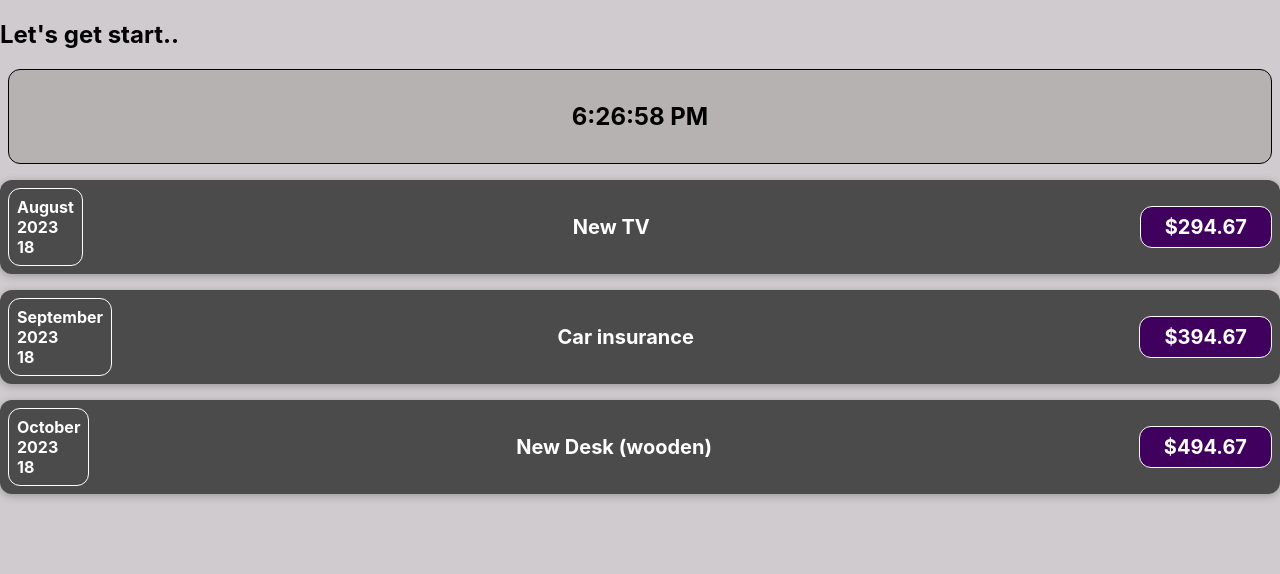
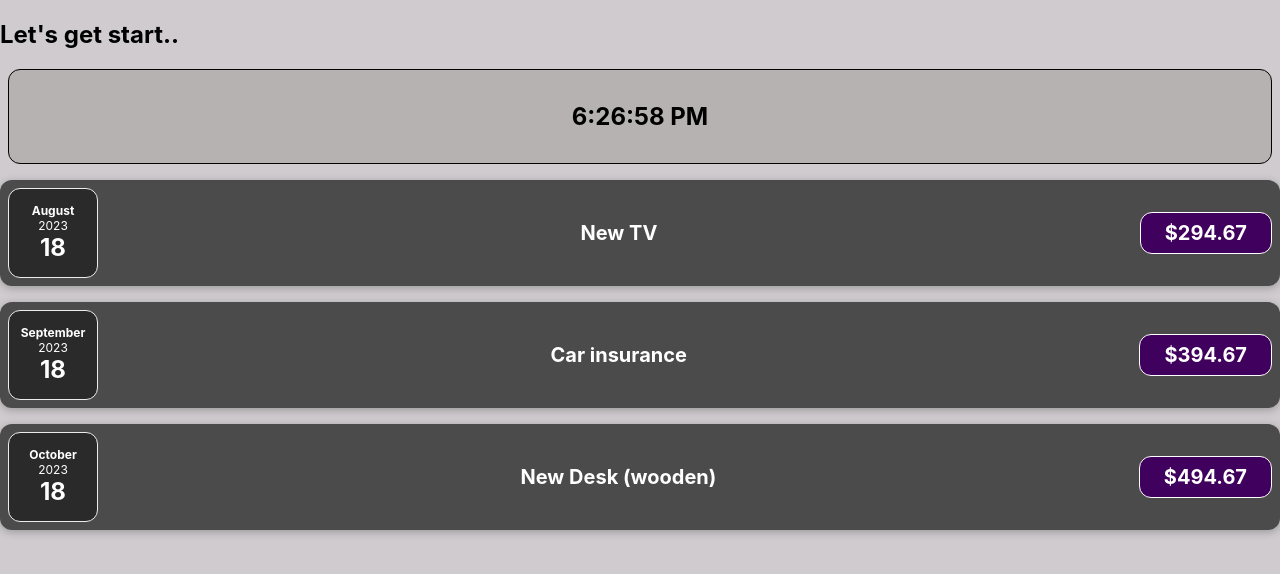
Before and after one commit to ShadiShayan92/Component-Basics-Project, a React (Create React App) app: page / in a window 1280 px wide. Shown: the top 574 px of the page. Built offline with nearby package versions, Linux system fonts and the light colour scheme.

Commit message:
Add style for Date, ExpenseDate.css

```diff
--- /dev/null
+++ b/src/components/ExpenseDate.css
@@ -0,0 +1,26 @@
+.expense-date {
+  display: flex;
+  flex-direction: column;
+  width: 5.5rem;
+  height: 5.5rem;
+  border: 1px solid #ececec;
+  background-color: #2a2a2a;
+  color: white;
+  border-radius: 12px;
+  align-items: center;
+  justify-content: center;
+}
+
+.expense-date__month {
+  font-size: 0.75rem;
+  font-weight: bold;
+}
+
+.expense-date__year {
+  font-size: 0.75rem;
+}
+
+.expense-date__day {
+  font-size: 1.5rem;
+  font-weight: bold;
+}
--- a/src/components/ExpenseDate.js
+++ b/src/components/ExpenseDate.js
@@ -1,4 +1,4 @@
-import "./ExpenseItem.css";
+import "./ExpenseDate.css";
 
 function ExpenseDate(props) {
   const month = props.date.toLocaleString("en-US", { month: "long" });
@@ -6,10 +6,10 @@
   const year = props.date.getFullYear();
 
   return (
-    <div className="expense-item_date">
-      <div>{month}</div>
-      <div>{year}</div>
-      <div>{day}</div>
+    <div className="expense-date">
+      <div className="expense-date__month">{month}</div>
+      <div className="expense-date__year">{year}</div>
+      <div className="expense-date__day">{day}</div>
     </div>
   );
 }
```
